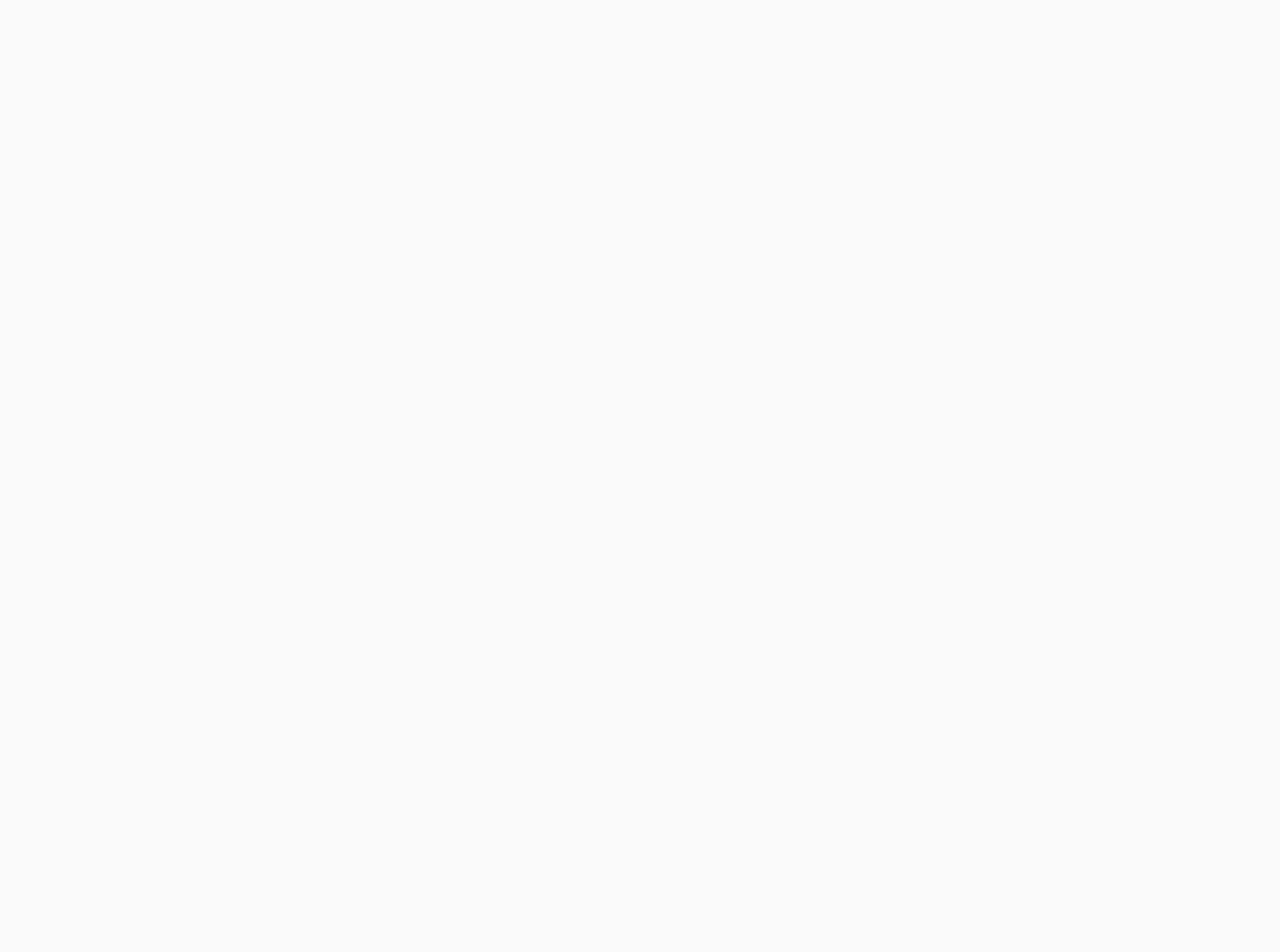
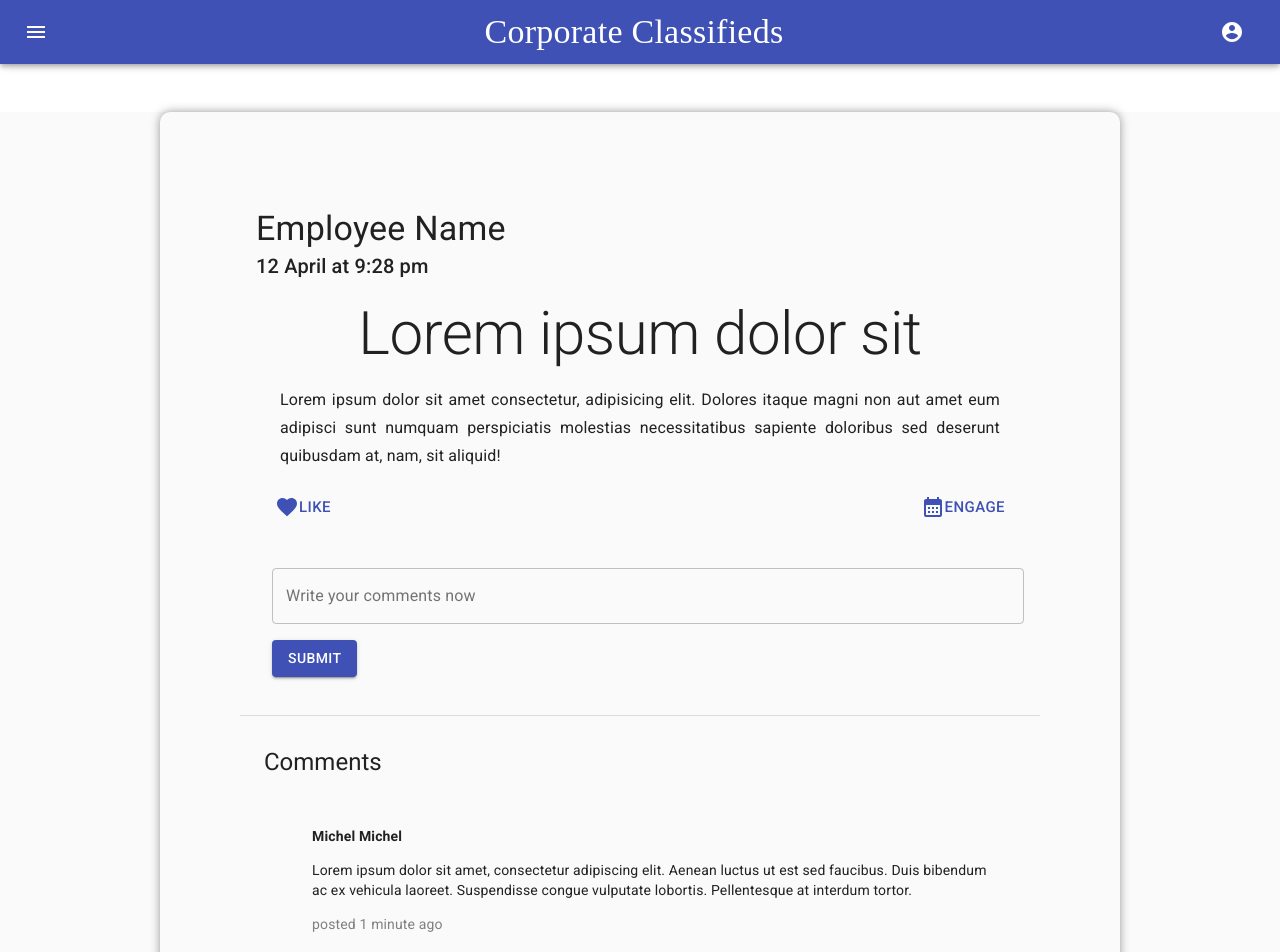
Before and after one commit to aowashim/corp-classf, a React (Create React App) app in the folder client/: page /offer in a window 1280 px wide. Before the commit this address had no page. Shown: the top 952 px of the page. Before the commit the page ends 800 px from the top, so only its background shows below. Built offline with nearby package versions, Linux system fonts and the light colour scheme.

Commit message:
Offer page added

```diff
--- a/client/package.json
+++ b/client/package.json
@@ -7,6 +7,7 @@
     "@emotion/styled": "^11.9.3",
     "@material-ui/core": "^4.12.4",
     "@material-ui/icons": "^4.11.3",
+    "@mui/icons-material": "^5.8.4",
     "@mui/material": "^5.8.7",
     "@testing-library/jest-dom": "^5.16.4",
     "@testing-library/react": "^13.3.0",
@@ -25,7 +26,7 @@
     "test": "react-scripts test",
     "eject": "react-scripts eject"
   },
-  "proxy":"http://localhost:5000",
+  "proxy": "http://localhost:5000",
   "eslintConfig": {
     "extends": [
       "react-app",
--- a/client/src/App.js
+++ b/client/src/App.js
@@ -1,8 +1,10 @@
 import SignIn from './pages/SignIn';
 import SignUp from './pages/SignUp';
 import OfferFeed from "./pages/OfferFeed";
+import Offer from "./pages/Offer"
 import { BrowserRouter, Routes, Route } from 'react-router-dom'
 import { CssBaseline } from '@material-ui/core'
+
 
 function App() {
   return (
@@ -13,6 +15,7 @@ function App() {
         <Routes>
           {/* <Route index element={<Home />} /> */}
           <Route path="offerfeed" element={<OfferFeed />} />
+          <Route path="offer" element={<Offer />} />
           <Route path="signin" element={<SignIn />} />
           <Route path="signup" element={<SignUp />} />
         </Routes>
--- /dev/null
+++ b/client/src/components/Comment.js
@@ -0,0 +1,85 @@
+import React from "react";
+import CssBaseline from "@material-ui/core/CssBaseline";
+import Typography from "@material-ui/core/Typography";
+import { makeStyles } from "@material-ui/core/styles";
+import Container from "@material-ui/core/Container";
+import { useLocation } from "react-router-dom";
+import Link from "@material-ui/core/Link";
+import Paper from "@material-ui/core/Paper";
+import Grid from "@material-ui/core/Grid";
+import { Avatar } from "@material-ui/core";
+import Divider from "@material-ui/core/Divider";
+
+const imgLink =
+  "https://images.pexels.com/photos/1681010/pexels-photo-1681010.jpeg?auto=compress&cs=tinysrgb&dpr=3&h=750&w=1260";
+
+function Copyright() {
+  return (
+    <Typography variant="body2" color="textSecondary" align="center">
+      {"Copyright © "}
+      <Link color="inherit" href="https://mui.com/">
+        Your Website
+      </Link>{" "}
+      {new Date().getFullYear()}
+      {"."}
+    </Typography>
+  );
+}
+
+const useStyles = makeStyles((theme) => ({
+  icon: {
+    marginRight: theme.spacing(2),
+  },
+  heroContent: {
+    backgroundColor: theme.palette.background.paper,
+    padding: theme.spacing(8, 0, 6),
+  },
+  heroButtons: {
+    marginTop: theme.spacing(4),
+  },
+  ppr:{
+    padding:"2rem",
+    margin:"1rem",
+    border:"none",
+    },
+  card: {
+    height: "100%",
+    padding:'0',
+    marginTop:'2rem',
+
+  },
+}));
+
+
+export default function Comment() {
+  const classes = useStyles();
+
+  const { pathname } = useLocation();
+  return (
+    <React.Fragment>
+      <CssBaseline />
+      <main>
+        <Container className={classes.ppr}>
+          <Grid container wrap="nowrap" spacing={2}>
+            {/* <Grid item>
+                <Avatar alt="Remy Sharp" src={imgLink} />
+              </Grid> */}
+            <Grid justifyContent="left" item xs zeroMinWidth>
+              <h4 style={{ margin: 0, textAlign: "left" }}>Michel Michel</h4>
+              <p style={{ textAlign: "left" }}>
+                Lorem ipsum dolor sit amet, consectetur adipiscing elit. Aenean
+                luctus ut est sed faucibus. Duis bibendum ac ex vehicula
+                laoreet. Suspendisse congue vulputate lobortis. Pellentesque at
+                interdum tortor.
+              </p>
+              <p style={{ textAlign: "left", color: "gray" }}>
+                posted 1 minute ago
+              </p>
+            </Grid>
+          </Grid>
+        </Container>
+        <Divider variant="fullWidth" style={{ margin: "30px 0" }} />
+      </main>
+    </React.Fragment>
+  );
+}
--- /dev/null
+++ b/client/src/components/WriteComment.js
@@ -0,0 +1,62 @@
+import React from "react";
+import CssBaseline from "@material-ui/core/CssBaseline";
+import Typography from "@material-ui/core/Typography";
+import { makeStyles } from "@material-ui/core/styles";
+import Container from "@material-ui/core/Container";
+import { useLocation } from "react-router-dom";
+import { TextField } from "@material-ui/core";
+import Button from "@material-ui/core/Button";
+
+const useStyles = makeStyles((theme) => ({
+  icon: {
+    marginRight: theme.spacing(2),
+  },
+  heroContent: {
+    backgroundColor: theme.palette.background.paper,
+    padding: theme.spacing(8, 0, 6),
+  },
+  heroButtons: {
+    marginTop: theme.spacing(4),
+  },
+  ppr: {
+    padding: "2rem",
+    margin: "1rem",
+    border: "none",
+  },
+  card: {
+    height: "100%",
+    padding: "0",
+    marginTop: "2rem",
+  },
+}));
+
+export default function WriteComment() {
+  const classes = useStyles();
+
+  const { pathname } = useLocation();
+  return (
+    <React.Fragment>
+      <CssBaseline />
+      <main>
+        <form className={classes.root} noValidate autoComplete="off">
+          <TextField
+            style={{ margin: 8 }}
+            id="outlined-basic"
+            label="Write your comments now"
+            fullWidth
+            variant="outlined"
+          />
+          <Button
+            style={{ margin: 8 }}
+            type="submit"
+            variant="contained"
+            color="primary"
+            className={classes.submit}
+          >
+            Submit
+          </Button>
+        </form>
+      </main>
+    </React.Fragment>
+  );
+}
--- /dev/null
+++ b/client/src/pages/Offer.js
@@ -0,0 +1,127 @@
+import React from "react";
+import NavBar from "../components/NavBar";
+import CssBaseline from "@material-ui/core/CssBaseline";
+import Typography from "@material-ui/core/Typography";
+import { makeStyles } from "@material-ui/core/styles";
+import Container from "@material-ui/core/Container";
+import { useLocation } from "react-router-dom";
+import Link from "@material-ui/core/Link";
+import { Button } from "@material-ui/core";
+import Icon from "@material-ui/core/Icon";
+import FavoriteIcon from "@mui/icons-material/Favorite";
+import CalendarMonthIcon from "@mui/icons-material/CalendarMonth";
+import Comment from "../components/Comment";
+import Divider from "@material-ui/core/Divider";
+import WriteComment from "../components/WriteComment";
+
+function Copyright() {
+  return (
+    <Typography variant="body2" color="textSecondary" align="center">
+      {"Copyright © "}
+      <Link color="inherit" href="https://mui.com/">
+        Your Website
+      </Link>{" "}
+      {new Date().getFullYear()}
+      {"."}
+    </Typography>
+  );
+}
+
+const useStyles = makeStyles((theme) => ({
+  icon: {
+    marginRight: theme.spacing(2),
+  },
+  heroContent: {
+    backgroundColor: theme.palette.background.paper,
+    padding: theme.spacing(8, 0, 6),
+  },
+  heroButtons: {
+    marginTop: theme.spacing(4),
+  },
+  cont_each: {
+    padding: "1rem",
+  },
+  bnn: {
+    display: "flex",
+    justifyContent: "space-between",
+  },
+  cmtsec:{
+    marginTop:"2rem",
+  },
+  card: {
+    height: "100%",
+    boxShadow: "0px 0px 10px 0px rgba(94,94,94,0.64)",
+    display: "flex",
+    border: "1rem",
+    padding: "5rem",
+    borderRadius: "10px",
+    flexDirection: "column",
+  },
+}));
+
+const cards = [1, 2, 3, 4, 5, 6, 7, 8, 9];
+
+export default function OfferFeed() {
+  const classes = useStyles();
+
+  const { pathname } = useLocation();
+  return (
+    <React.Fragment>
+      <CssBaseline />
+      <NavBar path={pathname} />
+      <main>
+        <div className={classes.heroContent}>
+          <Container maxWidth="md"></Container>
+        </div>
+
+        <Container className={classes.card} maxWidth="md">
+          <Container className={classes.cont_each} maxWidth="md">
+            <Typography variant="h4" align="left">
+              Employee Name
+            </Typography>
+            <Typography variant="h6" align="left">
+              12 April at 9:28 pm
+            </Typography>
+          </Container>
+          <Container maxWidth="md">
+            <Typography variant="h2" align="center">
+              Lorem ipsum dolor sit
+            </Typography>
+            <Typography
+              className={classes.cont_each}
+              variant="subtitle1"
+              align="justify"
+            >
+              Lorem ipsum dolor sit amet consectetur, adipisicing elit. Dolores
+              itaque magni non aut amet eum adipisci sunt numquam perspiciatis
+              molestias necessitatibus sapiente doloribus sed deserunt quibusdam
+              at, nam, sit aliquid!
+            </Typography>
+          </Container>
+          <Container className={classes.bnn} maxWidth="md">
+            <Button size="large" color="primary">
+              <FavoriteIcon></FavoriteIcon>
+              Like
+            </Button>
+            <Button size="large" color="primary">
+              <CalendarMonthIcon></CalendarMonthIcon>
+              Engage
+            </Button>
+          </Container>
+          <Container className={classes.cmtsec}>
+            <WriteComment></WriteComment>
+
+          </Container>
+          <Divider variant="fullWidth" style={{ margin: "30px 0" }} />
+          <Container>
+              <Typography variant="h5" align="left">
+                Comments
+              </Typography>
+            <Comment></Comment>
+            <Comment></Comment>
+          </Container>
+        </Container>
+      </main>
+    </React.Fragment>
+  );
+}
--- a/client/src/pages/OfferFeed.js
+++ b/client/src/pages/OfferFeed.js
@@ -45,6 +45,7 @@ const useStyles = makeStyles((theme) => ({
     paddingBottom: theme.spacing(8),
   },
   card: {
+    // boxShadow: "0px 0px 27px 0px rgba(94,94,94,0.64)",
     height: "100%",
     display: "flex",
     flexDirection: "column",
@@ -107,7 +108,7 @@ export default function OfferFeed() {
                   </CardContent>
                   <CardActions>
                     <Button size="small" color="primary">
-                      Comment
+                      View
                     </Button>
                     <Button size="small" color="primary">
                       Edit
--- /dev/null
+++ b/package.json
@@ -0,0 +1,5 @@
+{
+  "dependencies": {
+    "date-fns": "^2.28.0"
+  }
+}
```
Also changed, not shown: 2 other files (tests, documents, lock files or other folders).
